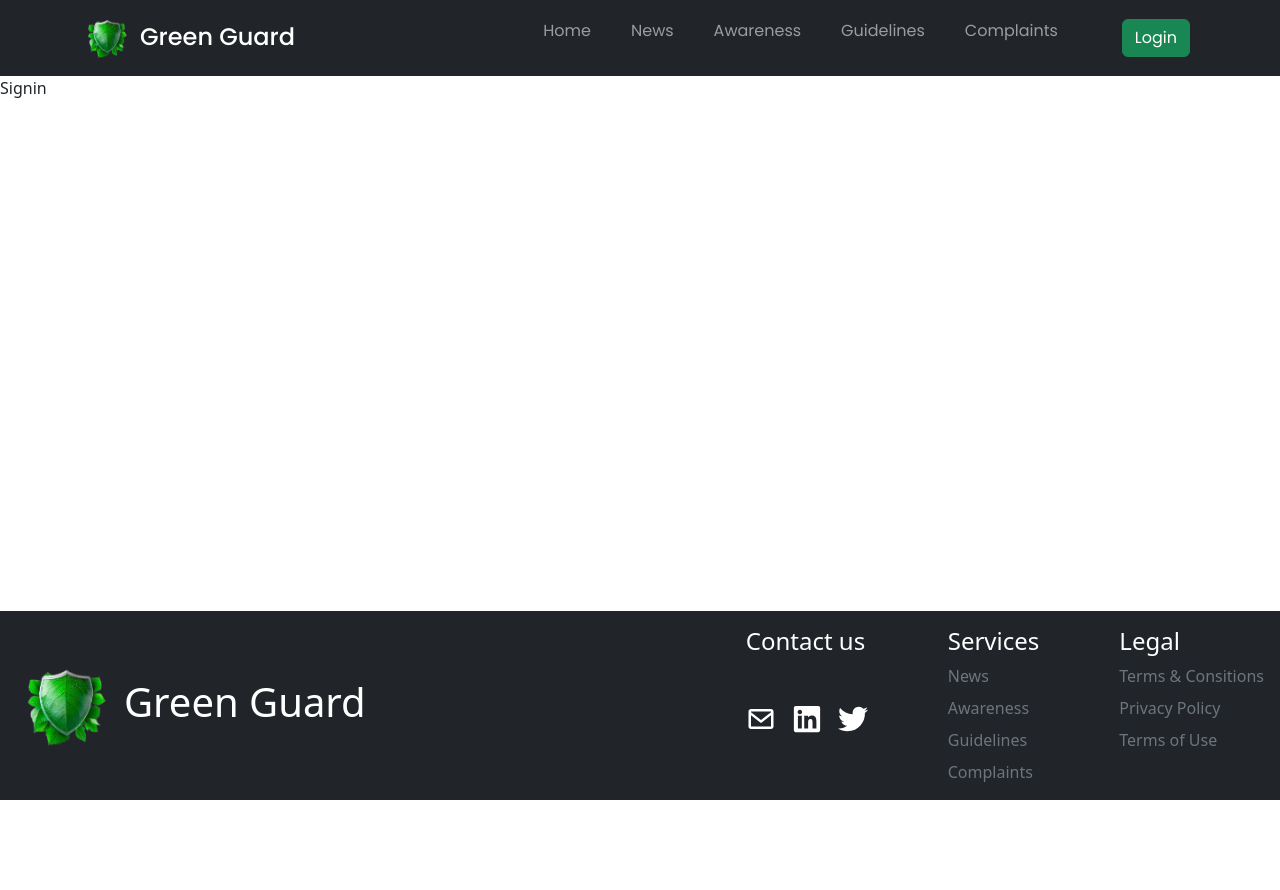
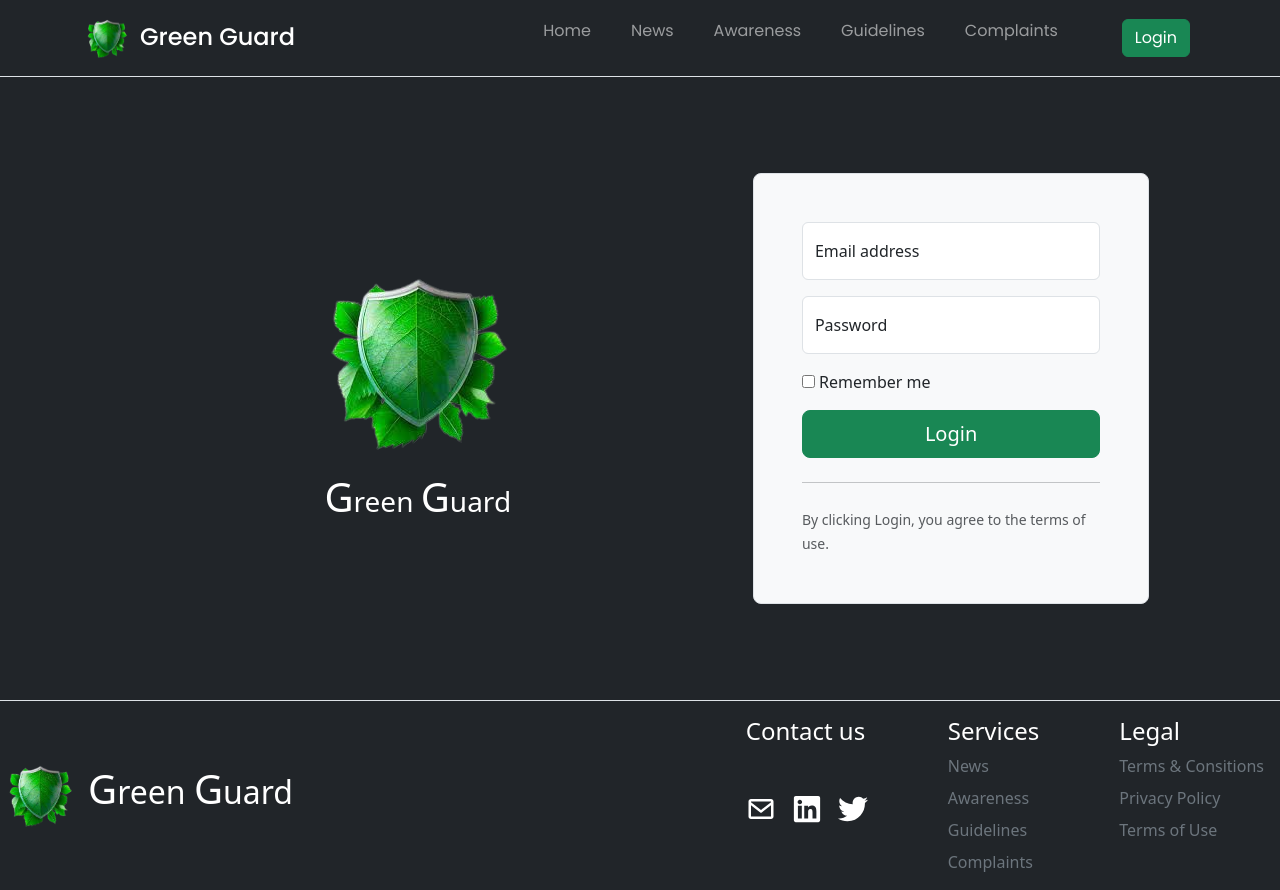
Before and after one commit to nishanthspk/Green-Guard1, a React (Vite) app in the folder client/: page /signin in a window 1280 px wide. Before the commit the page ends 800 px from the top, so only its background shows below. Built offline with nearby package versions, Linux system fonts and the light colour scheme.

Commit message:
Login page completed

```diff
--- a/client/src/Components/Footer.jsx
+++ b/client/src/Components/Footer.jsx
@@ -10,12 +10,12 @@ function MyFooter() {
   return (
     <>
 
-      <div className='d-flex justify-content-between flex-wrap bg-dark text-white fixed-bottom'>
+      <div className='d-flex justify-content-between flex-wrap bg-dark text-white mt-auto border-top ' >
 
-          <div className='d-flex justify-content-center  align-items-center p-3'>
-            <Navbar.Brand as={Link} to="/" className='fs-1 fw-medium ' >
-                <img src={logo} alt="Logo" height='100px' width='100px' className='me-2'/>
-                Green Guard
+          <div className='d-flex justify-content-center  align-items-center '>
+            <Navbar.Brand as={Link} to="/" className='fs-2 fw-medium ' >
+                <img src={logo} alt="Logo" height='80px' width='80px' className='me-2'/>
+                <span className='fs-1'>G</span>reen <span className='fs-1'>G</span>uard
             </Navbar.Brand>
           </div>
 
--- a/client/src/Components/Nav.jsx
+++ b/client/src/Components/Nav.jsx
@@ -8,7 +8,7 @@ import logo from '../assets/Images/Logo.png';
 
 function myNavbar() {
   return (
-    <Navbar expand="lg" className="bg-dark navbar-dark"  sticky="top">
+    <Navbar expand="lg" className="bg-dark navbar-dark border-bottom"  sticky="top" >
       <Container>
         <Navbar.Brand as={Link} to="/" className='fs-4 fw-medium ' >
         <img src={logo} alt="Logo" height='50px' width='50px' className='me-2'/>
--- a/client/src/Pages/Home.jsx
+++ b/client/src/Pages/Home.jsx
@@ -2,6 +2,6 @@ import React from 'react'
 
 export default function Home() {
   return (
-    <div>Home</div>
+   <h1>home</h1>
   )
 }
--- a/client/src/Pages/Signin.jsx
+++ b/client/src/Pages/Signin.jsx
@@ -1,7 +1,63 @@
-import React from 'react'
+import React from 'react';
+import { Container, Row, Col, Form, Button, Image } from 'react-bootstrap';
+import logo from '../assets/Images/Logo.png'
+import { Link } from 'react-router-dom';
+import FloatingLabel from 'react-bootstrap/FloatingLabel';
+
 
 export default function Signin() {
   return (
-    <div>Signin</div>
+    // <div style={{minHeight:"100vh"}} className='d-flex justify-content-center align-content-center align-items-center bg-dark'>
+    //     <Container fluid className="login">
+    //         <Row>
+    //             <Col className="d-flex justify-content-center align-items-center pt-5"  lg="6" >
+    //                 <Image src={logo}   /> <h3 className='fs-3 fw-medium text-white '><span className='fs-1'>G</span>reen <span className='fs-1'>G</span>uard</h3>
+    //             </Col>
+    //             <Col className=" d-flex flex-column justify-content-center align-items-center gap-4 ">
+    //                 <h1>Login</h1>
+    //                 <Form style={{ width: '300px' }} className='d-flex flex-column gap-4 '>
+    //                 <Form.Group controlId="formBasicEmail" >
+    //                         <Form.Control type="email" placeholder="Enter email" required className='bg-info-subtle rounded-4 p-3' />
+    //                     </Form.Group>
+    //                     <Form.Group controlId="formBasicPassword">
+    //                         <Form.Control type="password" placeholder="Password" required className='bg-info-subtle rounded-4 p-3' />
+    //                     </Form.Group>
+    //                     <Button variant="success" type="submit" className='p-3 rounded-4'>Login</Button>
+    //                 </Form>
+    //             </Col>
+    //         </Row>
+    //     </Container>
+    //     </div>
+    <div style={{width:'100%'}} className=' bg-dark'>
+<div class="container col-xl-10 col-xxl-8 px-4 py-5 ">
+    <div class="row align-items-center g-lg-5 py-5">
+      <div class="col-lg-7 text-center ">
+      <Image src={logo}   />
+      <h3 className='fs-3 fw-medium text-white text-center'><span className='fs-1'>G</span>reen <span className='fs-1'>G</span>uard</h3>
+      </div>
+      <div class="col-md-10 mx-auto col-lg-5">
+        <form class="p-4 p-md-5 border rounded-3 bg-body-tertiary">
+          <div class="form-floating mb-3">
+            <input type="email" class="form-control" id="floatingInput" placeholder="name@example.com"/>
+            <label for="floatingInput">Email address</label>
+          </div>
+          <div class="form-floating mb-3">
+            <input type="password" class="form-control" id="floatingPassword" placeholder="Password"/>
+            <label for="floatingPassword">Password</label>
+          </div>
+          <div class="checkbox mb-3">
+            <label>
+              <input type="checkbox" value="remember-me"/> Remember me
+            </label>
+          </div>
+          <button class="w-100 btn btn-lg btn-success" type="submit">Login</button>
+          <hr class="my-4"/>
+          <small class="text-body-secondary">By clicking Login, you agree to the terms of use.</small>
+        </form>
+      </div>
+    </div>
+  </div>
+    </div>
+
   )
 }
--- a/client/src/index.css
+++ b/client/src/index.css
@@ -1,3 +1,20 @@
+/* Hide scrollbar for Chrome, Safari and Opera */
+html::-webkit-scrollbar {
+    display: none;
+  }
+
+  /* Hide scrollbar for IE, Edge and Firefox */
+  html {
+    -ms-overflow-style: none;  /* IE and Edge */
+    scrollbar-width: none;  /* Firefox */
+
+  }
 nav{
     font-family: "Poppins", sans-serif;
 }
+body{
+  background-color: rgb(33, 37, 41);
+}
+@media (min-width: 992px) {
+  .rounded-lg-3 { border-radius: .3rem; }
+}
```
